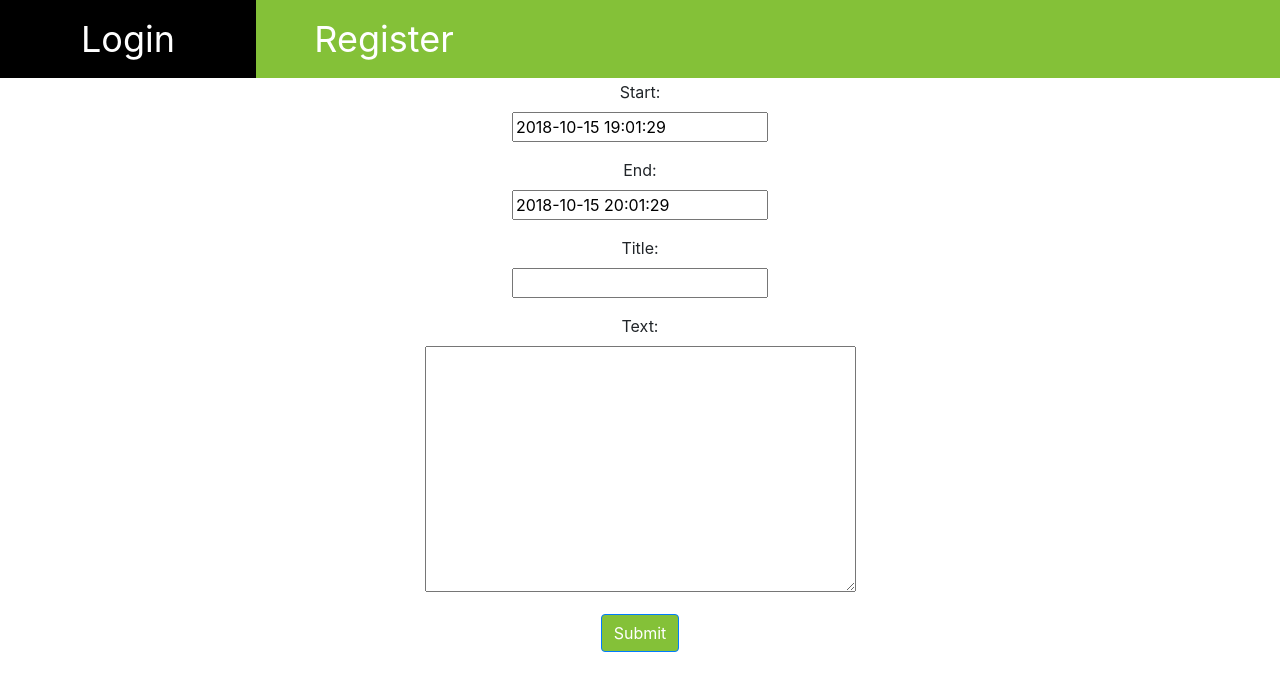
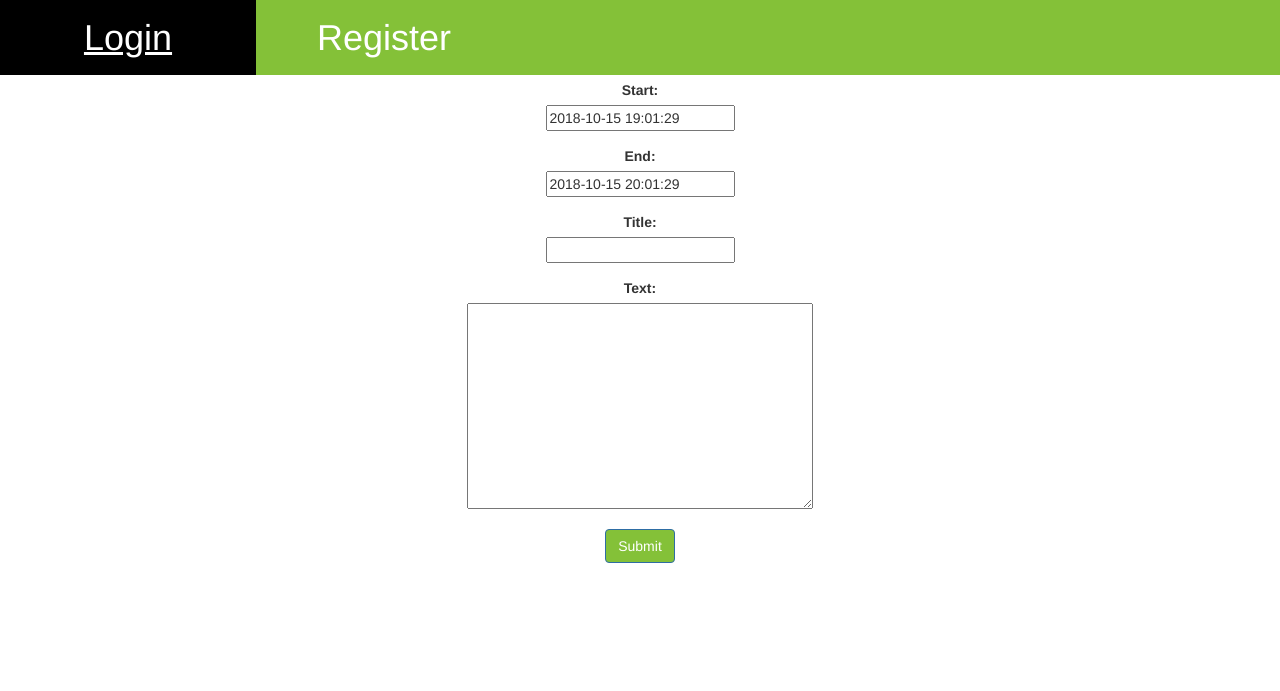
Before and after one commit to jon-drew/pond, a Django app: page /events/create/ in a window 1280 px wide. Shown: the top 691 px of the page. Run offline with Django 3.2, Linux system fonts and the light colour scheme; some libraries are stand-ins or nearby versions.

Commit message:
Changed font awesome CDN source

```diff
--- a/templates/base/css.html
+++ b/templates/base/css.html
@@ -1,8 +1,8 @@
 {% load static %}
 <!-- Bootstrap CSS -->
-<link rel='stylesheet' href='https://maxcdn.bootstrapcdn.com/bootstrap/4.0.0/css/bootstrap.min.css' integrity='sha384-Gn5384xqQ1aoWXA+058RXPxPg6fy4IWvTNh0E263XmFcJlSAwiGgFAW/dAiS6JXm" crossorigin="anonymous' type="text/css">
+<link rel="stylesheet" href="https://maxcdn.bootstrapcdn.com/bootstrap/3.3.7/css/bootstrap.min.css" integrity="sha384-BVYiiSIFeK1dGmJRAkycuHAHRg32OmUcww7on3RYdg4Va+PmSTsz/K68vbdEjh4u" crossorigin="anonymous">
 
-<link rel='stylesheet' href='https://maxcdn.bootstrapcdn.com/font-awesome/4.7.0/css/font-awesome.min.css' type="text/css">
+<link rel='stylesheet' href='https://stackpath.bootstrapcdn.com/font-awesome/4.7.0/css/font-awesome.min.css' type="text/css">
 
 <link rel='stylesheet' href='{% static "css/main.css" %}' type="text/css">
 
```
